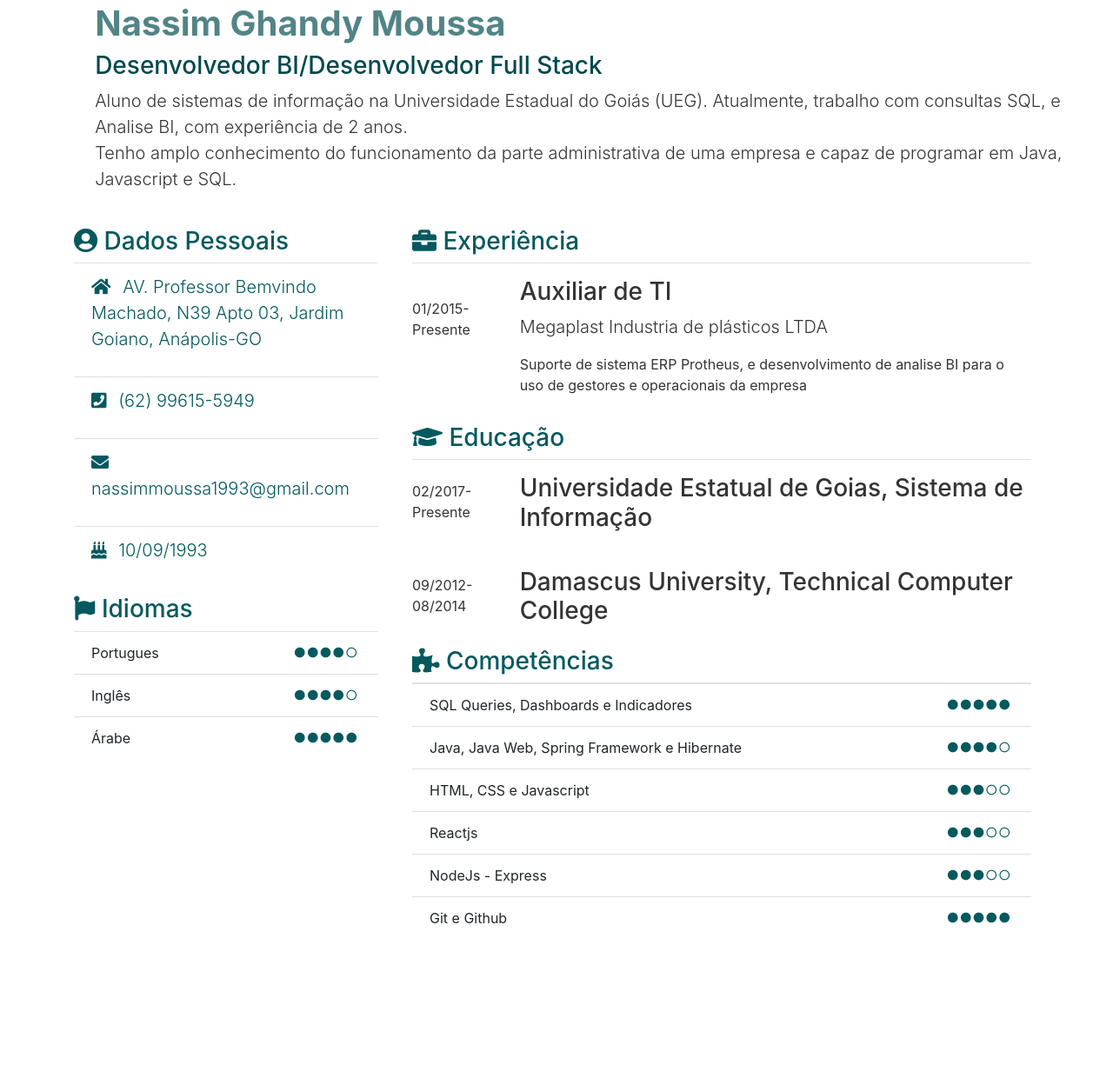
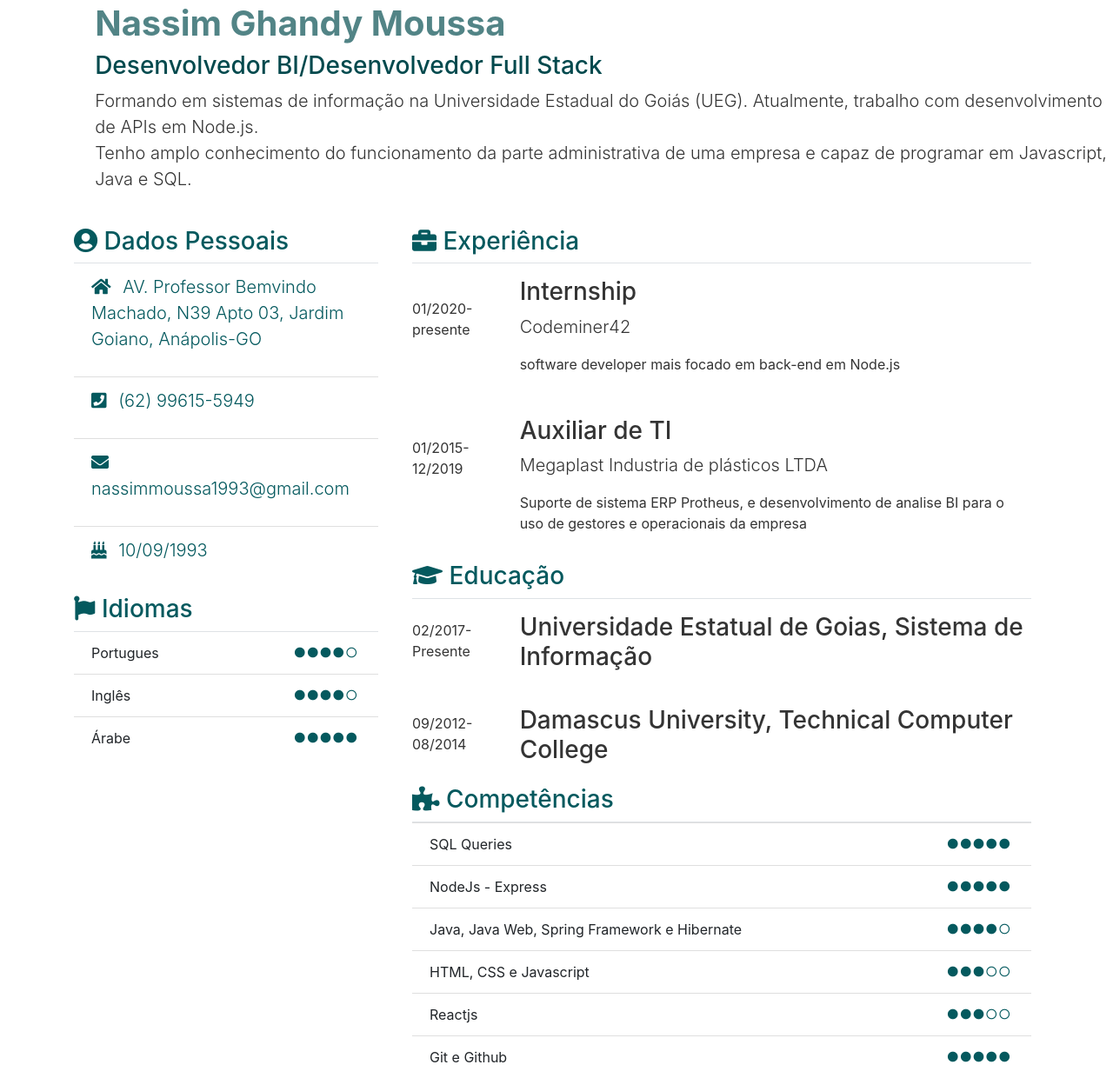
Before and after one commit to nassimmoussa/nassimmoussa.github.io, a plain HTML site: page index.html in a window 1280 px wide. Shown: the part 21-1261 px from the top of the page at 87% size. Before the commit the page ends 1101 px from the top, so only its background shows below. Drawn offline with nearby package versions, Linux system fonts and the light colour scheme.

Commit message:
adding cm42

```diff
--- a/css/style.css
+++ b/css/style.css
@@ -0,0 +1,5 @@
+@media print {
+  .badge {
+    border: 0 ;
+  }
+}
--- a/index.html
+++ b/index.html
@@ -1,31 +1,43 @@
 <!DOCTYPE html>
 <html lang="en">
-
   <head>
-  <meta charset="UTF-8">
-  <meta name="viewport" content="width=device-width, initial-scale=1.0">
-  <meta http-equiv="X-UA-Compatible" content="ie=edge">
-  <link rel="stylesheet" href="https://use.fontawesome.com/releases/v5.0.13/css/all.css"
-    integrity="sha384-DNOHZ68U8hZfKXOrtjWvjxusGo9WQnrNx2sqG0tfsghAvtVlRW3tvkXWZh58N9jp" crossorigin="anonymous">
-  <link rel="stylesheet" href="https://stackpath.bootstrapcdn.com/bootstrap/4.1.1/css/bootstrap.min.css"
-    integrity="sha384-WskhaSGFgHYWDcbwN70/dfYBj47jz9qbsMId/iRN3ewGhXQFZCSftd1LZCfmhktB" crossorigin="anonymous">
-  <link rel="stylesheet" href="css/style.css">
+    <meta charset="UTF-8" />
+    <meta name="viewport" content="width=device-width, initial-scale=1.0" />
+    <meta http-equiv="X-UA-Compatible" content="ie=edge" />
+    <link
+      rel="stylesheet"
+      href="https://use.fontawesome.com/releases/v5.0.13/css/all.css"
+      integrity="sha384-DNOHZ68U8hZfKXOrtjWvjxusGo9WQnrNx2sqG0tfsghAvtVlRW3tvkXWZh58N9jp"
+      crossorigin="anonymous"
+    />
+    <link
+      rel="stylesheet"
+      href="https://stackpath.bootstrapcdn.com/bootstrap/4.1.1/css/bootstrap.min.css"
+      integrity="sha384-WskhaSGFgHYWDcbwN70/dfYBj47jz9qbsMId/iRN3ewGhXQFZCSftd1LZCfmhktB"
+      crossorigin="anonymous"
+    />
+    <link rel="stylesheet" href="css/style.css" />
     <title>Currículo Nassim Ghandy Moussa</title>
   </head>
 
   <body>
-
     <div class="cointainer py-4 ">
       <div class="row">
         <div class="col-1"></div>
         <div class="col-11">
-        <h1 class="font-weight-bold" style="color:#528486">Nassim Ghandy Moussa</h1>
-        <h3 style="color: #00494D">Desenvolvedor BI/Desenvolvedor Full Stack </h3>
-        <p class="lead" style="color:#343434">Aluno de sistemas de informação na Universidade Estadual do Goiás (UEG).
-          Atualmente, trabalho com consultas SQL, e Analise BI, com experiência de 2 anos.
-          </br>
-          Tenho amplo conhecimento do funcionamento da parte administrativa de uma empresa e capaz de programar em Java,
-          Javascript e SQL.</p>
+          <h1 class="font-weight-bold" style="color:#528486">
+            Nassim Ghandy Moussa
+          </h1>
+          <h3 style="color: #00494D">
+            Desenvolvedor BI/Desenvolvedor Full Stack
+          </h3>
+          <p class="lead" style="color:#343434">
+            Formando em sistemas de informação na Universidade Estadual do Goiás
+            (UEG). Atualmente, trabalho com desenvolvimento de APIs em Node.js.
+            <br />
+            Tenho amplo conhecimento do funcionamento da parte administrativa de
+            uma empresa e capaz de programar em Javascript, Java e SQL.
+          </p>
         </div>
       </div>
     </div>
@@ -33,14 +45,16 @@
       <div class="row ">
         <div class="col-md-4">
           <div class="border border-left-0 border-right-0 border-top-0 ">
-          <h3 style="color:#04595E"> <i class="fas fa-user-circle"></i> Dados Pessoais</h3>
+            <h3 style="color:#04595E">
+              <i class="fas fa-user-circle"></i> Dados Pessoais
+            </h3>
           </div>
           <div class="">
             <ul class="list-group list-group-flush mb-2">
-
               <li class="list-group-item" style="color:#04595E">
-              <p class="lead"> <i class="fas fa-home mr-2"></i>
-                AV. Professor Bemvindo Machado, N39 Apto 03, Jardim Goiano, Anápolis-GO</br>
+                <p class="lead">
+                  <i class="fas fa-home mr-2"></i> AV. Professor Bemvindo
+                  Machado, N39 Apto 03, Jardim Goiano, Anápolis-GO<br />
                 </p>
               </li>
 
@@ -48,7 +62,7 @@
                 <p class="lead">
                   <i class="fas fa-phone-square mr-2"></i>
                   (62) 99615-5949
-                </br>
+                  <br />
                 </p>
               </li>
 
@@ -59,58 +73,101 @@
               </li>
               <li class="list-group-item" style="color:#04595E">
                 <p class="lead">
-                <i class="fas fa-birthday-cake mr-2"></i> 10/09/1993</p>
+                  <i class="fas fa-birthday-cake mr-2"></i> 10/09/1993
+                </p>
               </li>
-
             </ul>
           </div>
           <div class="border border-left-0 border-right-0 border-top-0 ">
-          <h3 style="color:#04595E"> <i class="fab fa-font-awesome-flag"></i> Idiomas</h3>
+            <h3 style="color:#04595E">
+              <i class="fab fa-font-awesome-flag"></i> Idiomas
+            </h3>
           </div>
           <div class="">
             <ul class="list-group list-group-flush mb-5">
-            <li class="list-group-item d-flex justify-content-between align-items-center">Portugues
-              <span style="color:#04595E" class="badge "> <i class="fas fa-circle"></i> <i class="fas fa-circle"></i> <i
-                  class="fas fa-circle"></i> <i class="fas fa-circle"></i> <i class="far fa-circle"></i></span>
+              <li
+                class="list-group-item d-flex justify-content-between align-items-center"
+              >
+                Portugues
+                <span style="color:#04595E" class="badge ">
+                  <i class="fas fa-circle"></i> <i class="fas fa-circle"></i>
+                  <i class="fas fa-circle"></i> <i class="fas fa-circle"></i>
+                  <i class="far fa-circle"></i
+                ></span>
               </li>
-            <li class="list-group-item d-flex justify-content-between align-items-center">Inglês
-              <span style="color:#04595E" class="badge "> <i class="fas fa-circle"></i> <i class="fas fa-circle"></i> <i
-                  class="fas fa-circle"></i> <i class="fas fa-circle"></i> <i class="far fa-circle"></i></span>
+              <li
+                class="list-group-item d-flex justify-content-between align-items-center"
+              >
+                Inglês
+                <span style="color:#04595E" class="badge ">
+                  <i class="fas fa-circle"></i> <i class="fas fa-circle"></i>
+                  <i class="fas fa-circle"></i> <i class="fas fa-circle"></i>
+                  <i class="far fa-circle"></i
+                ></span>
               </li>
-            <li class="list-group-item d-flex justify-content-between align-items-center">Árabe
-              <span style="color:#04595E" class="badge "> <i class="fas fa-circle"></i> <i class="fas fa-circle"></i> <i
-                  class="fas fa-circle"></i> <i class="fas fa-circle"></i> <i class="fas fa-circle"></i></span>
+              <li
+                class="list-group-item d-flex justify-content-between align-items-center"
+              >
+                Árabe
+                <span style="color:#04595E" class="badge ">
+                  <i class="fas fa-circle"></i> <i class="fas fa-circle"></i>
+                  <i class="fas fa-circle"></i> <i class="fas fa-circle"></i>
+                  <i class="fas fa-circle"></i
+                ></span>
               </li>
             </ul>
           </div>
         </div>
         <div class="col-md-8 px-4">
-
           <div class="border border-left-0 border-right-0 border-top-0 ">
-          <h3 style="color:#04595E"> <i class="fas fa-briefcase"></i> Experiência</h3>
+            <h3 style="color:#04595E">
+              <i class="fas fa-briefcase"></i> Experiência
+            </h3>
           </div>
           <div class="row py-3" style="color:#343434">
             <div class="col-md-2 py-4">
-            01/2015-Presente
+              01/2020-presente
             </div>
             <div class="col-md-10">
-            <h3 style="color:#343434"> Auxiliar de TI</h3>
+              <h3 style="color:#343434">Internship</h3>
 
-            <p class="lead" style="color:#343434">Megaplast Industria de plásticos LTDA</p>
+              <p class="lead" style="color:#343434">Codeminer42</p>
 
-            <p style="color:#343434">Suporte de sistema ERP Protheus, e desenvolvimento de analise BI para o uso de
-              gestores e operacionais da empresa </p>
+              <p style="color:#343434">
+                software developer mais focado em back-end em Node.js
+              </p>
+            </div>
+          </div>
+          <div class="row py-3" style="color:#343434">
+            <div class="col-md-2 py-4">
+              01/2015-12/2019
+            </div>
+            <div class="col-md-10">
+              <h3 style="color:#343434">Auxiliar de TI</h3>
+
+              <p class="lead" style="color:#343434">
+                Megaplast Industria de plásticos LTDA
+              </p>
+
+              <p style="color:#343434">
+                Suporte de sistema ERP Protheus, e desenvolvimento de analise BI
+                para o uso de gestores e operacionais da empresa
+              </p>
             </div>
           </div>
           <div class="border border-left-0 border-right-0 border-top-0 ">
-          <h3 style="color:#04595E"> <i class="fas fa-graduation-cap"></i> Educação</h3>
+            <h3 style="color:#04595E">
+              <i class="fas fa-graduation-cap"></i> Educação
+            </h3>
           </div>
           <div class="row py-3" style="color:#343434">
             <div class="col-md-2 py-2">
               02/2017-Presente
             </div>
             <div class="col-md-10">
-            <h3 style="color:#343434"> Universidade Estatual de Goias, Sistema de Informação</h3>
+              <h3 style="color:#343434">
+                Universidade Estatual de Goias, Sistema de Informação
+              </h3>
             </div>
           </div>
           <div class="row py-3" style="color:#343434">
@@ -118,43 +175,100 @@
               09/2012-08/2014
             </div>
             <div class="col-md-10">
-            <h3 style="color:#343434"> Damascus University, Technical Computer College</h3>
+              <h3 style="color:#343434">
+                Damascus University, Technical Computer College
+              </h3>
             </div>
           </div>
           <div class="border border-left-0 border-right-0 border-top-0 ">
-            <h3 style="color:#04595E"> <i class="fas fa-puzzle-piece"></i> Competências</h3>
+            <h3 style="color:#04595E">
+              <i class="fas fa-puzzle-piece"></i> Competências
+            </h3>
           </div>
           <ul class="list-group list-group-flush">
-              <li class="list-group-item d-flex justify-content-between align-items-center">SQL Queries, Dashboards e Indicadores <span style="color:#04595E" class="badge "> <i class="fas fa-circle"></i> <i class="fas fa-circle"></i> <i
-                class="fas fa-circle"></i> <i class="fas fa-circle"></i> <i class="fas fa-circle"></i></span></li>
-              <li class="list-group-item d-flex justify-content-between align-items-center">Java, Java Web, Spring Framework e Hibernate <span style="color:#04595E" class="badge "> <i class="fas fa-circle"></i> <i class="fas fa-circle"></i> <i
-                class="fas fa-circle"></i> <i class="fas fa-circle"></i> <i class="far fa-circle"></i></span></li>
-              <li class="list-group-item d-flex justify-content-between align-items-center">HTML, CSS e Javascript <span style="color:#04595E" class="badge "> <i class="fas fa-circle"></i> <i class="fas fa-circle"></i> <i
-                class="fas fa-circle"></i> <i class="far fa-circle"></i> <i class="far fa-circle"></i></span></li>
-              <li class="list-group-item d-flex justify-content-between align-items-center">Reactjs <span style="color:#04595E" class="badge "> <i class="fas fa-circle"></i> <i class="fas fa-circle"></i> <i
-                class="fas fa-circle"></i> <i class="far fa-circle"></i> <i class="far fa-circle"></i></span></li>
-              <li class="list-group-item d-flex justify-content-between align-items-center">NodeJs - Express<span style="color:#04595E" class="badge "> <i class="fas fa-circle"></i> <i class="fas fa-circle"></i> <i
-                class="fas fa-circle"></i> <i class="far fa-circle"></i> <i class="far fa-circle"></i></span></li>
-              <li class="list-group-item d-flex justify-content-between align-items-center">Git e Github <span style="color:#04595E" class="badge "> <i class="fas fa-circle"></i> <i class="fas fa-circle"></i> <i
-                class="fas fa-circle"></i> <i class="fas fa-circle"></i> <i class="fas fa-circle"></i></span></li>
+            <li
+              class="list-group-item d-flex justify-content-between align-items-center"
+            >
+              SQL Queries
+              <span style="color:#04595E" class="badge ">
+                <i class="fas fa-circle"></i> <i class="fas fa-circle"></i>
+                <i class="fas fa-circle"></i> <i class="fas fa-circle"></i>
+                <i class="fas fa-circle"></i
+              ></span>
+            </li>
+            <li
+              class="list-group-item d-flex justify-content-between align-items-center"
+            >
+              NodeJs - Express<span style="color:#04595E" class="badge ">
+                <i class="fas fa-circle"></i> <i class="fas fa-circle"></i>
+                <i class="fas fa-circle"></i> <i class="fas fa-circle"></i>
+                <i class="fas fa-circle"></i
+              ></span>
+            </li>
+            <li
+              class="list-group-item d-flex justify-content-between align-items-center"
+            >
+              Java, Java Web, Spring Framework e Hibernate
+              <span style="color:#04595E" class="badge ">
+                <i class="fas fa-circle"></i> <i class="fas fa-circle"></i>
+                <i class="fas fa-circle"></i> <i class="fas fa-circle"></i>
+                <i class="far fa-circle"></i
+              ></span>
+            </li>
+            <li
+              class="list-group-item d-flex justify-content-between align-items-center"
+            >
+              HTML, CSS e Javascript
+              <span style="color:#04595E" class="badge ">
+                <i class="fas fa-circle"></i> <i class="fas fa-circle"></i>
+                <i class="fas fa-circle"></i> <i class="far fa-circle"></i>
+                <i class="far fa-circle"></i
+              ></span>
+            </li>
+            <li
+              class="list-group-item d-flex justify-content-between align-items-center"
+            >
+              Reactjs
+              <span style="color:#04595E" class="badge ">
+                <i class="fas fa-circle"></i> <i class="fas fa-circle"></i>
+                <i class="fas fa-circle"></i> <i class="far fa-circle"></i>
+                <i class="far fa-circle"></i
+              ></span>
+            </li>
+            <li
+              class="list-group-item d-flex justify-content-between align-items-center"
+            >
+              Git e Github
+              <span style="color:#04595E" class="badge ">
+                <i class="fas fa-circle"></i> <i class="fas fa-circle"></i>
+                <i class="fas fa-circle"></i> <i class="fas fa-circle"></i>
+                <i class="fas fa-circle"></i
+              ></span>
+            </li>
           </ul>
         </div>
       </div>
     </div>
 
     <div class="coint"></div>
-  <script src="http://code.jquery.com/jquery-3.3.1.min.js"
-    integrity="sha256-FgpCb/KJQlLNfOu91ta32o/NMZxltwRo8QtmkMRdAu8=" crossorigin="anonymous"></script>
-  <script src="https://cdnjs.cloudflare.com/ajax/libs/popper.js/1.14.3/umd/popper.min.js"
+    <script
+      src="http://code.jquery.com/jquery-3.3.1.min.js"
+      integrity="sha256-FgpCb/KJQlLNfOu91ta32o/NMZxltwRo8QtmkMRdAu8="
+      crossorigin="anonymous"
+    ></script>
+    <script
+      src="https://cdnjs.cloudflare.com/ajax/libs/popper.js/1.14.3/umd/popper.min.js"
       integrity="sha384-ZMP7rVo3mIykV+2+9J3UJ46jBk0WLaUAdn689aCwoqbBJiSnjAK/l8WvCWPIPm49"
-    crossorigin="anonymous"></script>
-  <script src="https://stackpath.bootstrapcdn.com/bootstrap/4.1.1/js/bootstrap.min.js"
+      crossorigin="anonymous"
+    ></script>
+    <script
+      src="https://stackpath.bootstrapcdn.com/bootstrap/4.1.1/js/bootstrap.min.js"
       integrity="sha384-smHYKdLADwkXOn1EmN1qk/HfnUcbVRZyYmZ4qpPea6sjB/pTJ0euyQp0Mk8ck+5T"
-    crossorigin="anonymous"></script>
+      crossorigin="anonymous"
+    ></script>
     <script>
       // Get the current year for the copyright
-    $('#year').text(new Date().getFullYear());
+      $("#year").text(new Date().getFullYear());
     </script>
   </body>
-
 </html>
```
Lines whose indentation alone changed are shown as unchanged.
